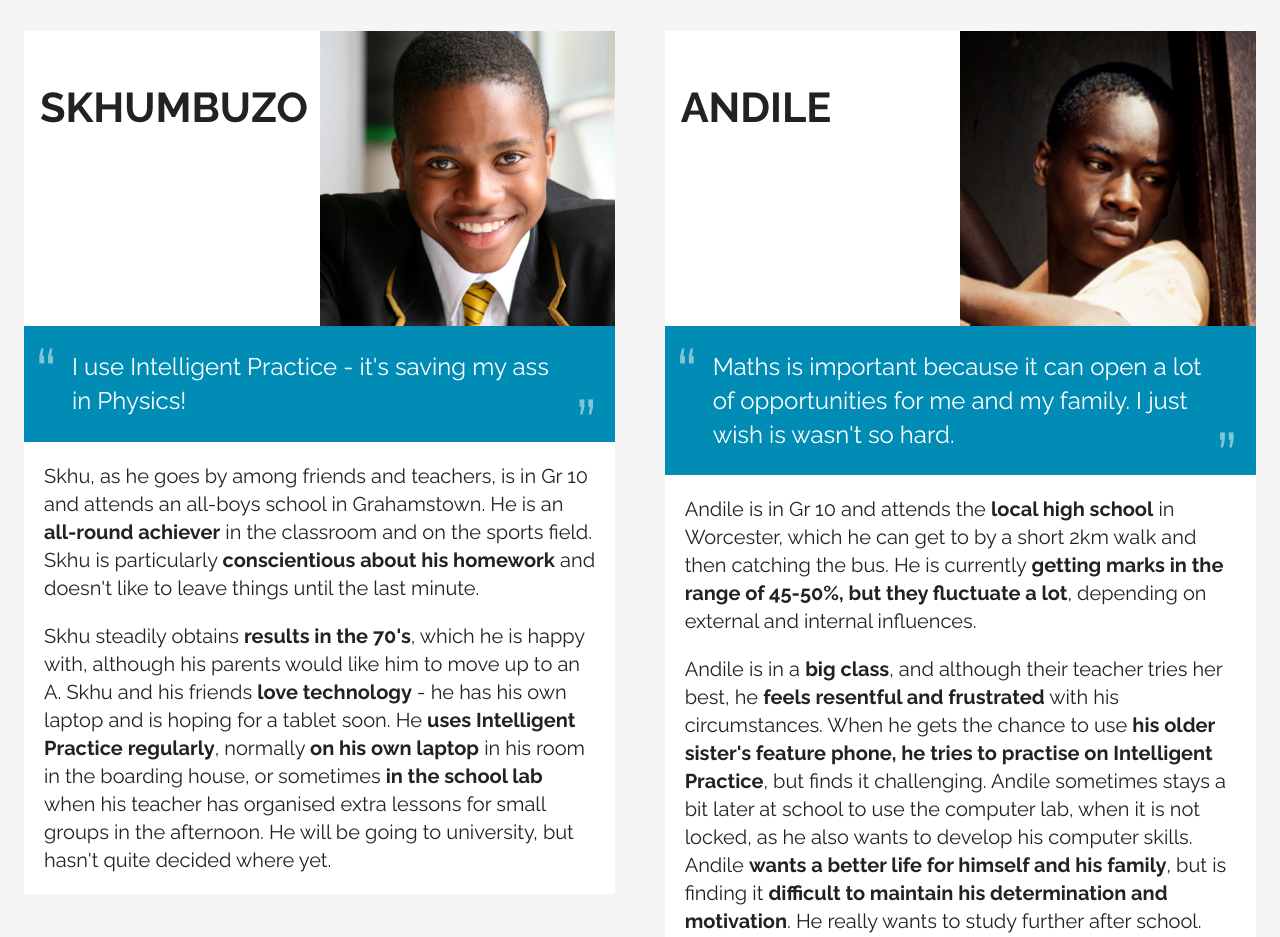
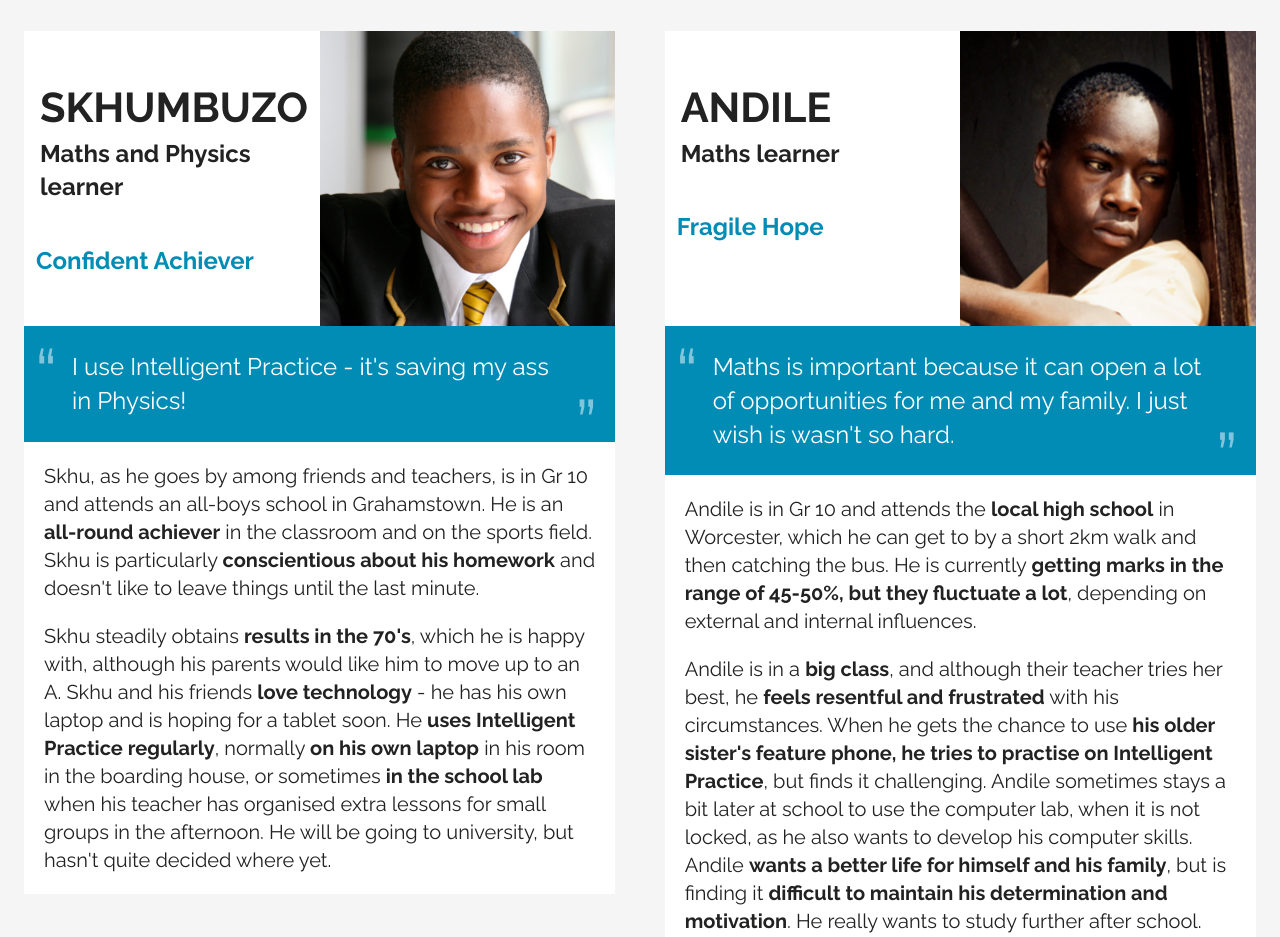
Before and after one commit to Siyavula/personas, a plain HTML site: page index.html in a window 1280 px wide. Shown: the part 2560-3497 px from the top of the page. Drawn offline with Linux system fonts and the light colour scheme.

Commit message:
Add learner details

```diff
--- a/index.html
+++ b/index.html
@@ -130,10 +130,10 @@
             <div class="persona-details-main">
                 <div class="persona-details">
                     <h1 class="persona-name">Skhumbuzo</h1>
-                    <h2></h2>
+                    <h2>Maths and Physics learner</h2>
                 </div>
 
-                <h3 class="persona-desc"></h3>
+                <h3 class="persona-desc">Confident Achiever</h3>
             </div>
 
             <figure class="persona-photo">
@@ -156,10 +156,10 @@
             <div class="persona-details-main">
                 <div class="persona-details">
                     <h1 class="persona-name">Andile</h1>
-                    <h2></h2>
+                    <h2>Maths learner</h2>
                 </div>
 
-                <h3 class="persona-desc"></h3>
+                <h3 class="persona-desc">Fragile Hope</h3>
             </div>
 
             <figure class="persona-photo">
```
